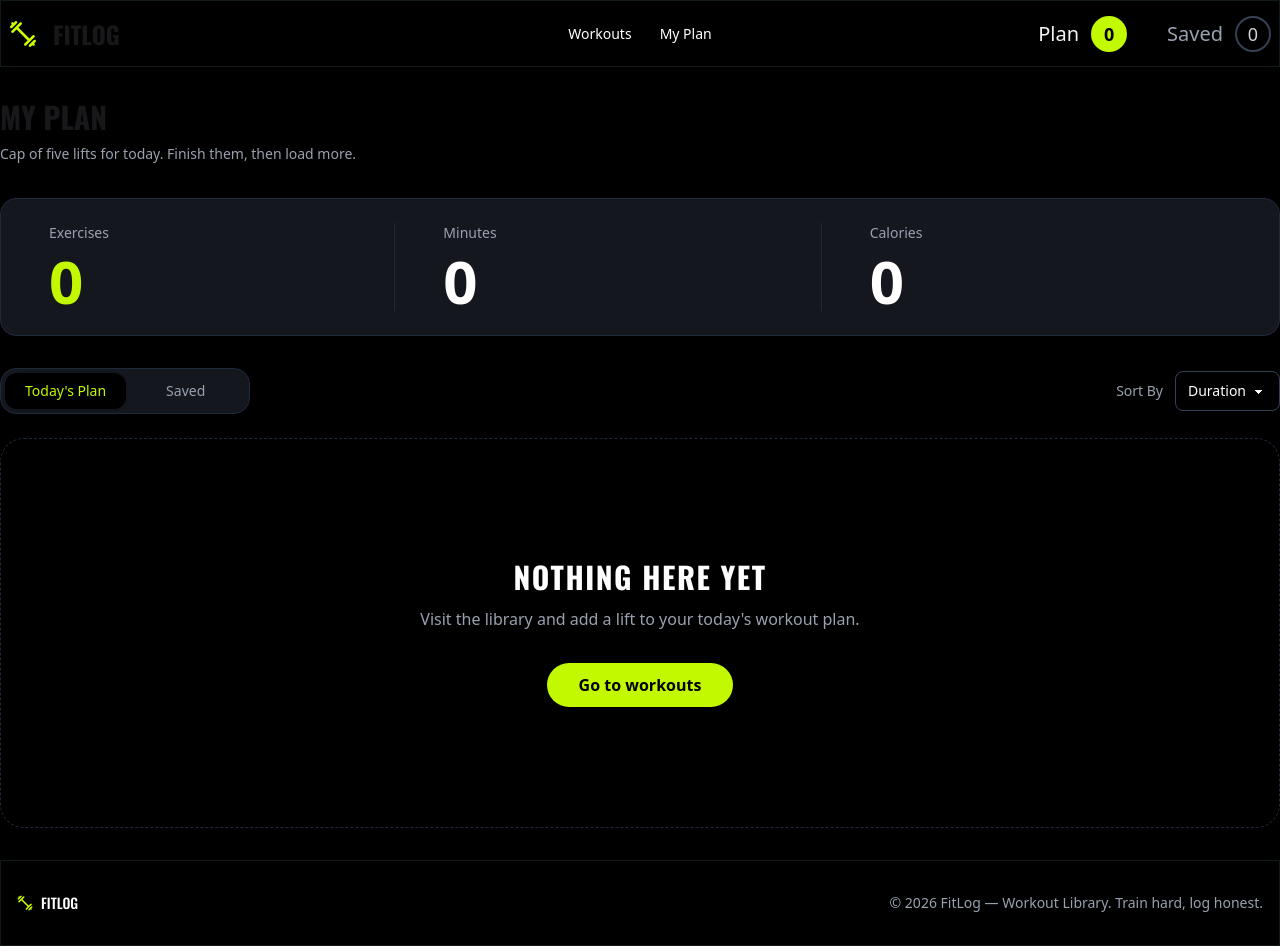
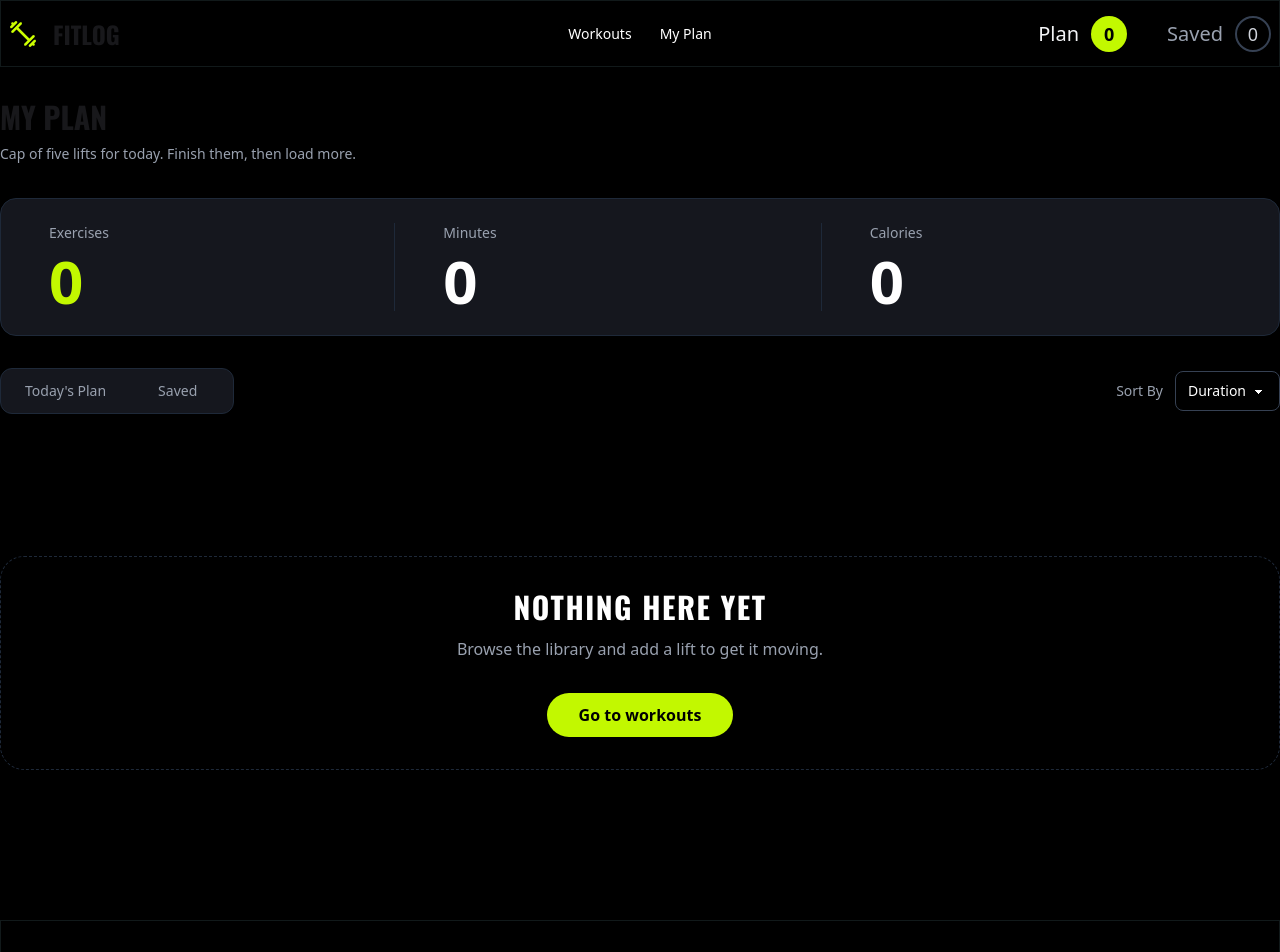
Before and after one commit to hakim-azizul/Fit-Log, a Next.js app: page /my-plan in a window 1280 px wide. Shown: the top 952 px of the page. Built offline with nearby package versions, Linux system fonts and the light colour scheme.

Commit message:
update Statistics and Tabs components for sorting functionality

```diff
--- a/src/Components/My-Plan/PlansWorkCard.tsx
+++ b/src/Components/My-Plan/PlansWorkCard.tsx
@@ -3,11 +3,11 @@ import Image from "next/image";
 import IWork from "@/types/workType";
 
 interface CardProps {
-  item: IWork;
+  work: IWork;
 }
 
-const PlansWorkCard = ({ item }: CardProps) => {
-    const {image, name, equipment, duration, caloriesBurned, rating} = item
+const PlansWorkCard = ({ work }: CardProps) => {
+    const {image, name, equipment, duration, caloriesBurned, rating} = work
   return (
     <div className="bg-[#15171E] p-4 rounded-xl border border-gray-800 flex justify-between items-center w-full">
       <div className="flex items-center gap-4">
--- a/src/Components/My-Plan/SavedWorksCard.tsx
+++ b/src/Components/My-Plan/SavedWorksCard.tsx
@@ -3,11 +3,11 @@ import Image from "next/image";
 import IWork from "@/types/workType";
 
 interface CardProps {
-  item: IWork;
+  work: IWork;
 }
 
-const SavedWorksCard = ({ item }: CardProps) => {
-    const {image, name, equipment, duration, caloriesBurned, rating} = item
+const SavedWorksCard = ({ work }: CardProps) => {
+    const {image, name, equipment, duration, caloriesBurned, rating} = work
   return (
     <div className="bg-[#15171E] p-4 rounded-xl border border-gray-800 flex justify-between items-center w-full">
       <div className="flex items-center gap-4">
--- a/src/Components/My-Plan/Tabs.tsx
+++ b/src/Components/My-Plan/Tabs.tsx
@@ -1,25 +1,37 @@
 "use client";
-import React, { useContext } from "react";
+import React, { useContext, useState } from "react";
 import { WorksProvider } from "@/context/WorkProvider";
-import PlansWorkCard from "@/Components/My-Plan/PlansWorkCard";
-import SavedWorksCard from "@/Components/My-Plan/SavedWorksCard";
-import Link from "next/link";
+import PlansWorkCard from "./PlansWorkCard";
+import SavedWorksCard from "./SavedWorksCard";
 
 const Tabs = () => {
-  const { activeTab, setActiveTab, plans, savedWorks } =
-    useContext(WorksProvider);
-  const currentData = activeTab === "saved" ? savedWorks : plans;
+  const { activeTab, setActiveTab, plans, savedWorks } = useContext(WorksProvider);
+
+  const [sortBy, setSortBy] = useState("Duration");
+
+  const currentWorks = activeTab === "saved" ? savedWorks : plans;
+
+  const sortedWorks = [...currentWorks].sort((a, b) => {
+    if (sortBy === "Duration") {
+      return (b.duration - a.duration);
+    } else if (sortBy === "Calories") {
+      return (b.caloriesBurned - a.caloriesBurned);
+    } else if (sortBy === "Name") {
+      return (a.name).localeCompare(b.name);
+    }
+    return 0;
+  });
 
   return (
-    <div className="w-full mx-auto my-8">
-      <div className="flex justify-between items-center mb-6">
+    <div className="w-full mx-auto my-8 font-sans">
+      <div className="flex justify-between items-center mb-6 w-full">
         {/* Left: Tab */}
-        <div className="flex items-center bg-[#15171e] border border-gray-800 rounded-2xl p-1 shadow-sm">
+        <div className="flex items-center bg-[#15171e] border border-gray-800 rounded-xl p-1 shadow-sm">
           <button
-            onClick={() => setActiveTab("plan")}
-            className={`px-5 py-2 rounded-xl text-sm font-medium transition-all duration-300 cursor-pointer ${
-              activeTab === "plan"
-                ? "bg-black text-[#C2F800] shadow"
+            onClick={() => setActiveTab("today")}
+            className={`px-5 py-2 rounded-lg text-sm font-medium transition-all duration-300 ${
+              activeTab === "today"
+                ? "bg-[#252830] text-white shadow"
                 : "text-gray-400 hover:text-gray-200"
             }`}
           >
@@ -28,9 +40,9 @@ const Tabs = () => {
 
           <button
             onClick={() => setActiveTab("saved")}
-            className={`px-10 py-2 rounded-xl text-sm font-medium transition-all duration-300 cursor-pointer ${
+            className={`px-8 py-2 rounded-lg text-sm font-medium transition-all duration-300 ${
               activeTab === "saved"
-                ? "bg-black text-[#C2F800] shadow"
+                ? "bg-[#252830] text-white shadow"
                 : "text-gray-400 hover:text-gray-200"
             }`}
           >
@@ -38,11 +50,11 @@ const Tabs = () => {
           </button>
         </div>
 
-{/* Right: Sort*/}
         <div className="flex items-center gap-3 shrink-0">
           <span className="text-gray-400 text-sm whitespace-nowrap">Sort By</span>
           <select
-            defaultValue="Duration"
+            value={sortBy}
+            onChange={(e) => setSortBy(e.target.value)}
             className="select select-ghost bg-transparent border border-gray-700 text-white rounded-lg pl-3 pr-8 py-1.5 text-sm outline-none w-auto focus:border-[#C2F800] transition-colors cursor-pointer appearance-none"
           >
             <option disabled={true} className="bg-[#15171e] text-gray-400">Sort By</option>
@@ -53,34 +65,29 @@ const Tabs = () => {
         </div>
       </div>
 
-      <div className="w-full rounded-3xl flex flex-col items-center justify-center bg-transparent">
-        {currentData && currentData.length > 0 ? (
+      <div className="w-full min-h-112.5 border-dashed rounded-3xl flex flex-col items-center justify-center bg-transparent">
+        {sortedWorks && sortedWorks.length > 0 ? (
           <div className="w-full h-full flex flex-col gap-4">
-            {currentData.map((item, index) =>
+            {sortedWorks.map((work, index) => (
               activeTab === "today" ? (
-                <PlansWorkCard key={index} item={item} />
+                <PlansWorkCard key={index} work={work} />
               ) : (
-                <SavedWorksCard key={index} item={item} />
-              ),
-            )}
+                <SavedWorksCard key={index} work={work} />
+              )
+            ))}
           </div>
         ) : (
-          <div className="flex flex-col items-center text-center space-y-3 p-8 py-30 border border-gray-800 border-dashed rounded-3xl w-full">
+          <div className="flex flex-col items-center text-center space-y-3 p-8 border border-gray-800 border-dashed rounded-3xl w-full">
             <h2 className="text-2xl md:text-3xl font-extrabold text-white uppercase tracking-wider font-oswald">
               Nothing Here Yet
             </h2>
             <p className="text-gray-400 text-sm md:text-base max-w-md">
-              Visit the library and add a lift{" "}
-              {activeTab === "plan"
-                ? "to your today's workout plan"
-                : "for next workout"}
-              .
+              Browse the library and add a lift to get{" "}
+              {activeTab === "today" ? "today" : "it"} moving.
             </p>
-            <Link href="/#workout-library">
-              <button className="mt-5 bg-[#C2F800] hover:bg-[#addd00] text-black font-bold py-2.5 px-8 rounded-full transition-all duration-300 shadow-lg hover:shadow-xl hover:-translate-y-0.5">
-                Go to workouts
-              </button>
-            </Link>
+            <button className="mt-5 bg-[#C2F800] hover:bg-[#addd00] text-black font-bold py-2.5 px-8 rounded-full transition-all duration-300 shadow-lg hover:shadow-xl hover:-translate-y-0.5">
+              Go to workouts
+            </button>
           </div>
         )}
       </div>
```
Also changed, not shown: src/Components/My-Plan/Statistics.tsx (+2 -13 lines).
